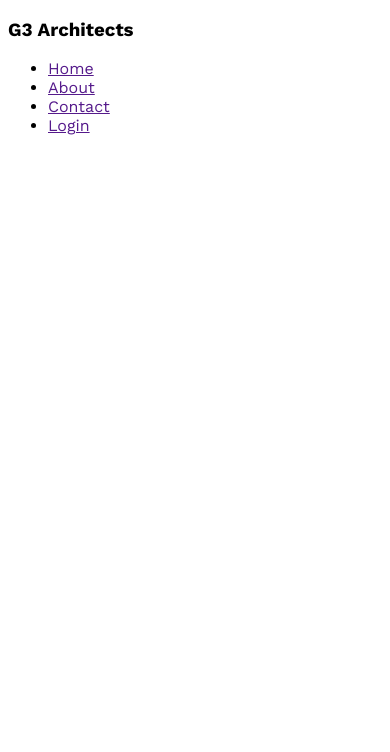
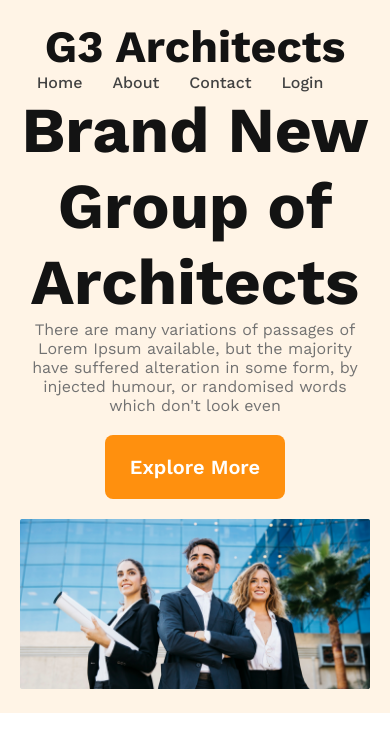
Before and after one commit to WasikBinMashuk/g3-architect-website-html, a plain HTML site: page index.html in a window 390 px wide. Drawn offline with nearby package versions, Linux system fonts and the light colour scheme.

Commit message:
header section with responsive mobile and med devices

```diff
--- a/index.html
+++ b/index.html
@@ -1,24 +1,40 @@
 <!DOCTYPE html>
 <html lang="en">
+
 <head>
     <meta charset="UTF-8">
     <meta name="viewport" content="width=device-width, initial-scale=1.0">
     <title>G3 Architects</title>
     <link rel="stylesheet" href="./styles/architect.css">
     <link rel="preconnect" href="https://fonts.googleapis.com">
-<link rel="preconnect" href="https://fonts.gstatic.com" crossorigin>
-<link href="https://fonts.googleapis.com/css2?family=Work+Sans:wght@400;500;600;700;800&display=swap" rel="stylesheet">
+    <link rel="preconnect" href="https://fonts.gstatic.com" crossorigin>
+    <link href="https://fonts.googleapis.com/css2?family=Work+Sans:wght@400;500;600;700;800&display=swap"
+        rel="stylesheet">
 </head>
+
 <body>
     <header>
-        <h3>G3 Architects</h3>
+        <nav>
+            <h3 class="nav-title">G3 Architects</h3>
         <ul>
             <li><a href="">Home</a></li>
             <li><a href="">About</a></li>
             <li><a href="">Contact</a></li>
             <li><a href="">Login</a></li>
         </ul>
+        </nav>
+        <div class="banner">
+            <div class="banner-content">
+                <h1 class="banner-title">Brand New
+                    Group of Architects
+                </h1>
+                <p class="banner-description">There are many variations of passages of Lorem Ipsum available, but the majority have suffered alteration in some form, by injected humour, or randomised words which don't look even</p>
+                <button class="btn-primary">Explore More</button>
+            </div>
+            <img class="banner-img" src="./images/banner.png" alt="">
+        </div>
     </header>
+
     <main>
 
     </main>
@@ -26,4 +42,5 @@
 
     </footer>
 </body>
+
 </html>
--- a/styles/architect.css
+++ b/styles/architect.css
@@ -1,3 +1,104 @@
-*{
+/* Shared styles */
+* {
     font-family: 'Work Sans', sans-serif;
+    margin: 0px;
+    padding: 0px;
 }
+
+.btn-primary {
+    border-radius: 8px;
+    background: #FF900E;
+    width: 180px;
+    height: 64px;
+    color: #FFF;
+    font-size: 1.25rem;
+    font-weight: 600;
+    cursor: pointer;
+    border: none;
+}
+
+/* Header styles */
+header {
+    background: rgba(255, 144, 14, 0.10);
+    padding: 50px 240px;
+}
+
+nav {
+    display: flex;
+    justify-content: space-between;
+    align-items: center;
+}
+
+.nav-title {
+    color: #131313;
+    font-size: 2.8rem;
+    font-weight: 700;
+}
+
+nav>ul {
+    display: flex;
+}
+
+nav li {
+    list-style: none;
+    margin-right: 30px;
+    font-size: 1rem;
+    font-style: normal;
+    font-weight: 500;
+}
+
+nav li a {
+    text-decoration: none;
+
+    color: var(--dark-02, #424242);
+}
+
+/* Banner Styles */
+
+.banner-content {
+    max-width: 800px;
+    text-align: center;
+    margin: 0px auto;
+}
+
+.banner-title {
+    font-size: 4rem;
+    font-weight: 700;
+    color: var(--dark-01, #131313);
+
+}
+
+.banner-description {
+    color: var(--dark-03, #727272);
+    margin-bottom: 20px;
+}
+
+.banner-img {
+    margin-top: 20px;
+    width: 100%;
+}
+
+/* Responsive styles */
+
+/* Mobile devices */
+@media screen and (max-width:576px) {
+    header{
+        padding: 20px;
+    }
+    nav{
+        flex-direction: column;
+    }
+    nav > ul{
+
+    }
+}
+
+/* Medium devices */
+@media screen and (min-width: 577px) and (max-width:960px) {
+    header{
+        padding: 20px;
+    }
+    nav{
+        flex-direction: column;
+    }
+}
```
